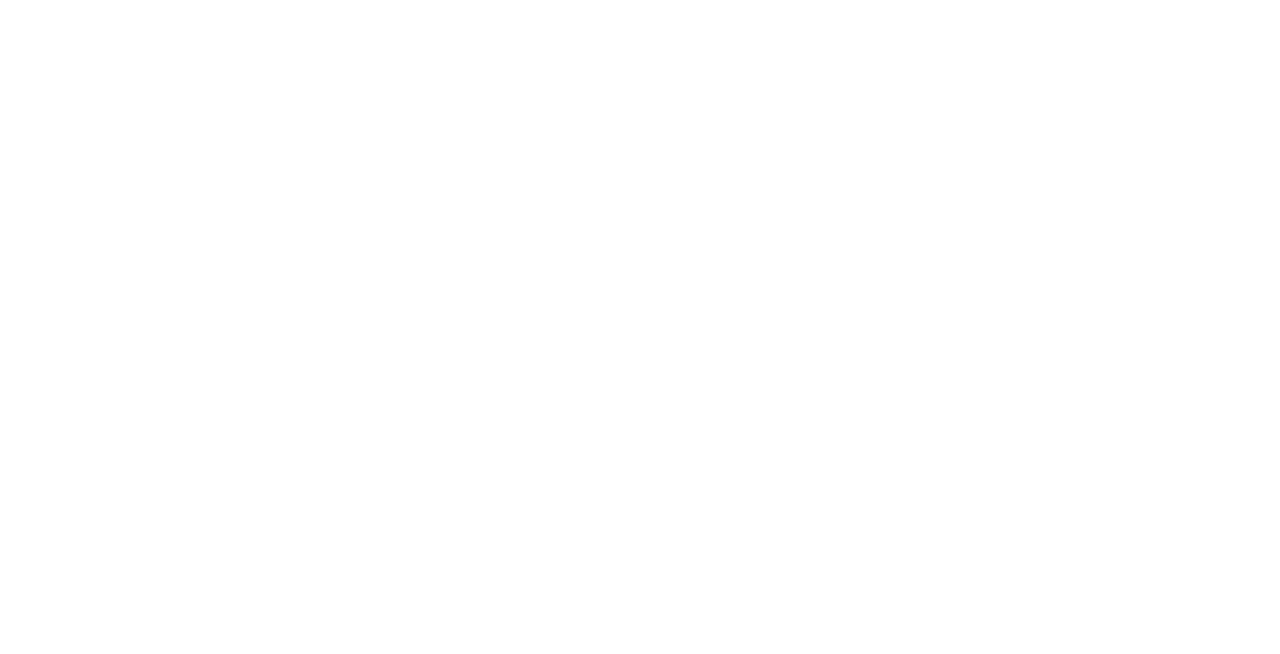
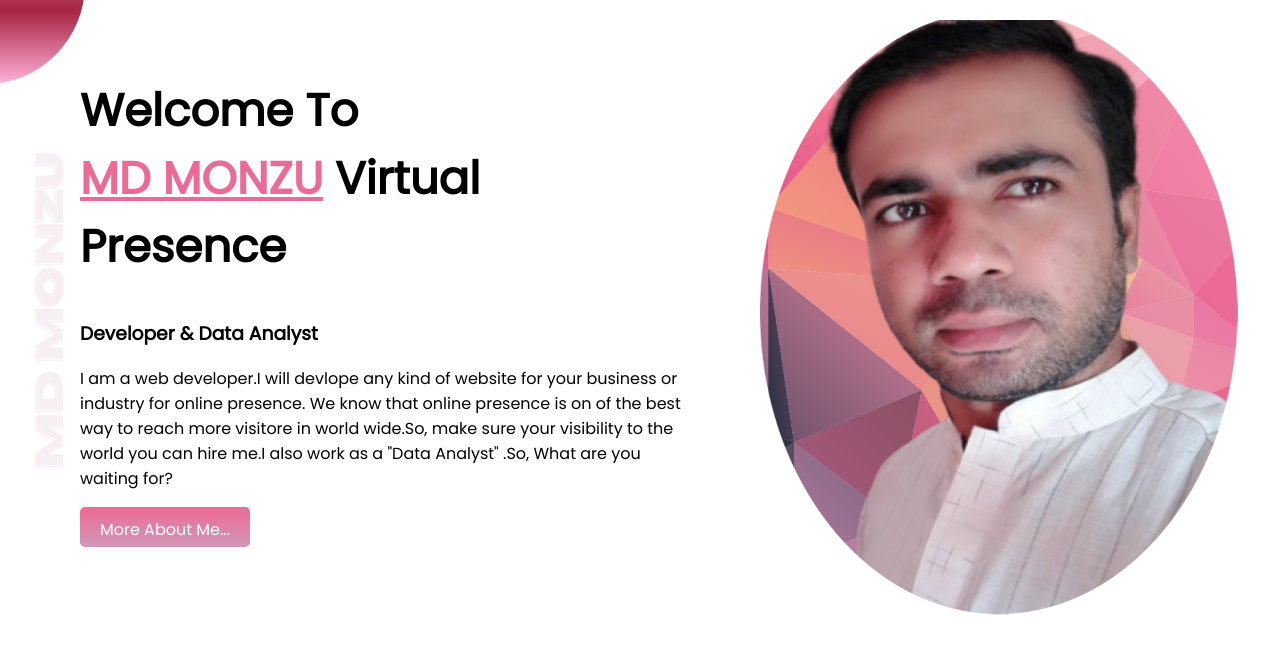
Before and after one commit to monzu25/portfolio-monzu, a plain HTML site: page index.html in a window 1280 px wide. Drawn offline with Linux system fonts and the light colour scheme.

Commit message:
top banner added

```diff
--- a/index.html
+++ b/index.html
@@ -1,12 +1,37 @@
 <!DOCTYPE html>
 <html lang="en">
+
 <head>
     <meta charset="UTF-8">
     <meta http-equiv="X-UA-Compatible" content="IE=edge">
     <meta name="viewport" content="width=device-width, initial-scale=1.0">
     <title>Portfolio For Monzu</title>
+    <link rel="preconnect" href="https://fonts.googleapis.com">
+    <link rel="preconnect" href="https://fonts.gstatic.com" crossorigin>
+    <link href="https://fonts.googleapis.com/css2?family=Poppins&display=swap" rel="stylesheet">
+    <link rel="stylesheet" href="style.css">
 </head>
+
 <body>
+    <section class="top-banner">
+        <div class="welcome-content">
+
+            <h1></h1>
+            <h1> Welcome To <br><span class="navy-color"><u> MD MONZU</u> </span>Virtual Presence</h1>
+            <h3>Developer & Data Analyst</h3>
+            <p>I am a web developer.I will devlope any kind of website for your business or industry for online
+                presence. We
+                know that online presence is on of the best way to reach more visitore in world wide.So, make sure your
+                visibility to the world you can hire me.I also work as a "Data Analyst" .So, What are you waiting for?
+            </p>
+            <a href="https://www.linkedin.com/in/developer-monzu/" target="_blank">More About Me...</a>
+
+        </div>
+        <div class="welcome-image">
+            <img src="/images/Md MONZU.png" alt="MONZU" height="600px" width="520px">
+        </div>
+    </section>
 
 </body>
+
 </html>
--- a/style.css
+++ b/style.css
@@ -0,0 +1,44 @@
+body{
+    font-family: 'Poppins', sans-serif;
+    margin: 0;
+}
+h1{
+    font-size: 45px;
+}
+.navy-color{
+    color: #EC6A96;
+
+}
+section{
+    display: flex;
+    padding-top: 20px;
+
+}
+
+.top-banner{
+background-image: url(images/topbanner.jpg);
+background-repeat: no-repeat;
+}
+.welcome-image{
+    width: 45%;
+    padding-left: 50px;
+}
+
+.welcome-content{
+    width: 55%;
+    padding: 20px 20px 20px 80px;
+
+
+}
+
+a:link, a:visited {
+    background-image: linear-gradient(#Ec6A96, #D297B8) ;
+    color: white;
+    padding: 10px;
+    text-align: center;
+    text-decoration: none;
+    display: inline-block;
+    border-radius: 5px;
+    height: 20px;
+    width: 150px;
+  }
```
Also changed, not shown: images/Md MONZU.png (added), images/dream-bg.png (added), images/exp-bg.png (added), images/jhankar.png (added), images/jhankar2.png (added), images/linkback.jpg (added), images/my-bg.png (added), images/my-bg2.png (added), images/top-banner.png (added), images/topbackgroun.jpg (added), images/topbanner.jpg (added).
